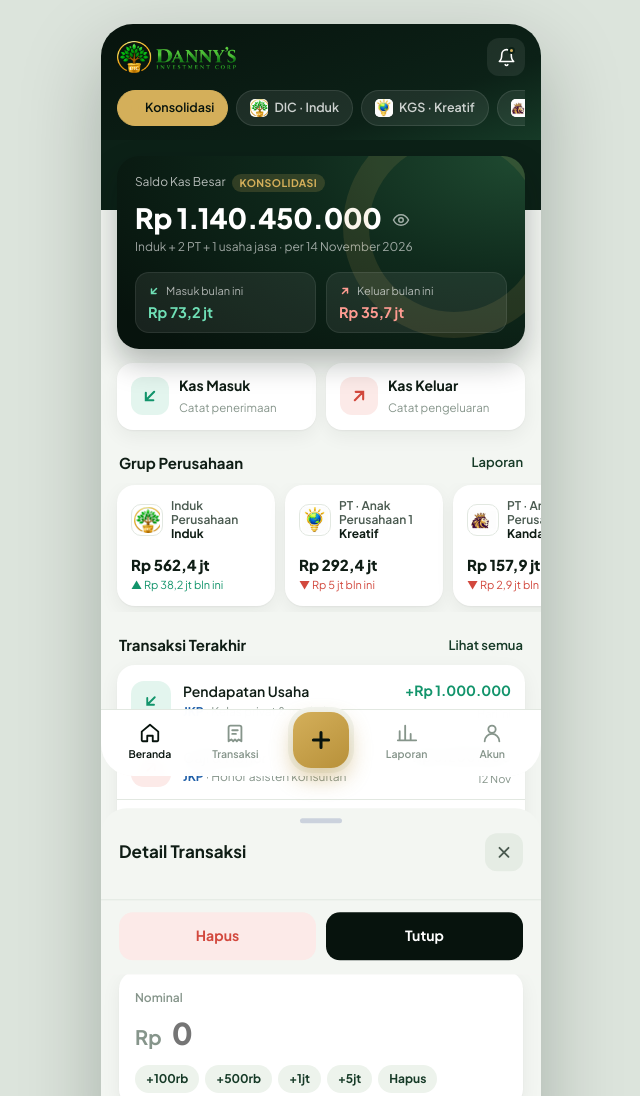
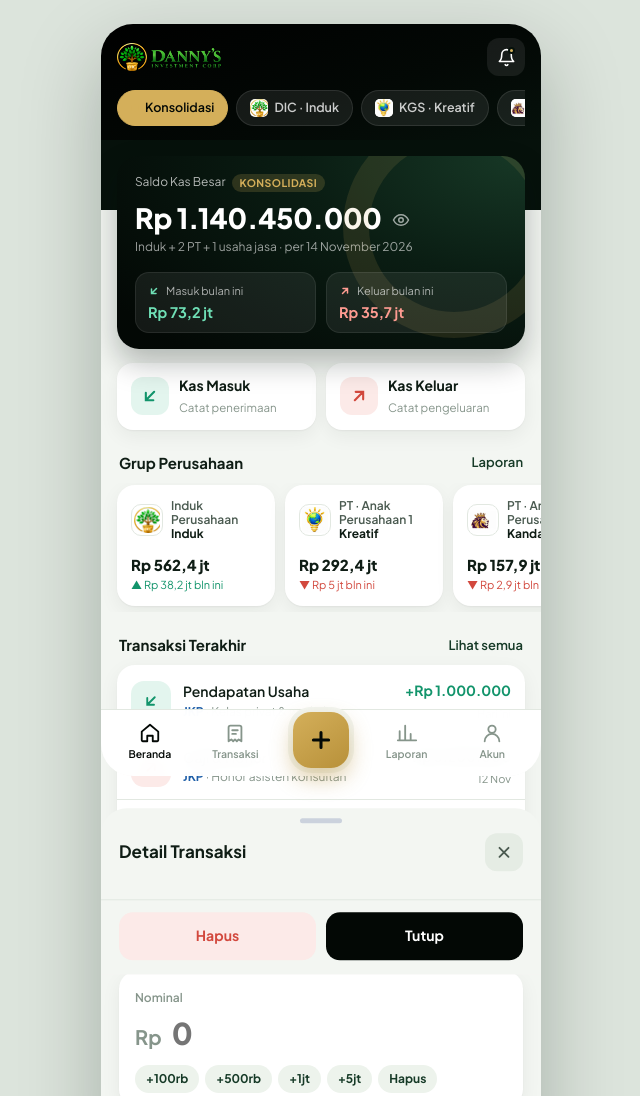
Before and after one commit to sigitsae/dannymamesah, a plain HTML site: page investment_corp.html in a window 1280 px wide. Shown: the top 1096 px of the page, without its empty margins (319-959 px from the left). Drawn offline with Linux system fonts and the light colour scheme.

Commit message:
Shrink DIC logo further and darken header and logo card
Co-Authored-By: Claude Sonnet 5.5 <noreply@anthropic.com>

```diff
--- a/investment_corp.html
+++ b/investment_corp.html
@@ -13,7 +13,7 @@
 <link href="https://fonts.googleapis.com/css2?family=Plus+Jakarta+Sans:wght@400;500;600;700;800&display=swap" rel="stylesheet">
 <style>
   :root{
-    --navy:#07130D; --navy-2:#0C2117; --navy-3:#163A27;
+    --navy:#030805; --navy-2:#06110B; --navy-3:#163A27;
     --gold:#D4AF5A; --gold-2:#B8913A; --gold-soft:#F6EFDD;
     --bg:#F3F6F2; --card:#FFFFFF; --ink:#0F1D15; --ink-2:#4A5A50; --ink-3:#86958B;
     --line:#E2E8E1;
@@ -45,12 +45,12 @@
 
   /* ---------- Header ---------- */
   .header{
-    background:linear-gradient(160deg,var(--navy) 0%,var(--navy-2) 70%,var(--navy-3) 100%);
+    background:linear-gradient(160deg,#000 0%,var(--navy) 60%,var(--navy-2) 100%);
     color:#fff; padding:calc(14px + env(safe-area-inset-top,0px)) 16px 0; position:sticky; top:0; z-index:20;
   }
   .brand-row{display:flex;align-items:center;gap:10px}
   .logo-mark{width:40px;height:40px;flex:none}
-  .brand-logo{height:32px;width:auto;display:block;flex:none}
+  .brand-logo{height:28px;width:auto;display:block;flex:none}
   .wordmark{display:flex;flex-direction:column;line-height:1}
   .wordmark b{font-weight:800;letter-spacing:.16em;font-size:15px}
   .wordmark span{font-size:9.5px;letter-spacing:.28em;color:var(--gold);font-weight:700;margin-top:4px}
@@ -81,10 +81,10 @@
 
   /* ---------- Balance ---------- */
   .hero-bg{background:linear-gradient(180deg,var(--navy-3) 0,var(--navy-3) 0) ;margin:0 -16px;padding:0 16px;
-    background:linear-gradient(180deg,#0C2117 0 70px,transparent 70px)}
+    background:linear-gradient(180deg,#06110B 0 70px,transparent 70px)}
   .balance{
     position:relative;overflow:hidden;border-radius:22px;padding:18px 18px 16px;color:#fff;
-    background:radial-gradient(120% 140% at 100% 0%,#1F4A31 0%,#0F2A1C 45%,#07130D 100%);
+    background:radial-gradient(120% 140% at 100% 0%,#173826 0%,#0A1D13 45%,#030805 100%);
     box-shadow:0 14px 30px rgba(7,19,13,.28);
   }
   .balance::after{content:"";position:absolute;right:-40px;top:-40px;width:170px;height:170px;border-radius:50%;
@@ -194,9 +194,9 @@
   .btn.block{width:100%}
 
   /* ---------- Account / Logo ---------- */
-  .logo-show{padding:26px 18px 20px;text-align:center;background:radial-gradient(120% 120% at 50% 0%,#0F2A1C 0%,#050D09 70%);border:1px solid rgba(212,175,90,.25);color:#fff;border-radius:22px;margin-top:16px;position:relative;overflow:hidden}
+  .logo-show{padding:26px 18px 20px;text-align:center;background:#000;border:1px solid rgba(212,175,90,.25);color:#fff;border-radius:22px;margin-top:16px;position:relative;overflow:hidden}
   .logo-show::before{content:"";position:absolute;inset:auto -60px -90px auto;width:220px;height:220px;border-radius:50%;border:30px solid rgba(212,175,90,.1)}
-  .logo-show .big-logo{width:100%;max-width:240px;height:auto;margin:0 auto;display:block;position:relative;filter:drop-shadow(0 8px 18px rgba(0,0,0,.35))}
+  .logo-show .big-logo{width:100%;max-width:200px;height:auto;margin:0 auto;display:block;position:relative;filter:drop-shadow(0 8px 18px rgba(0,0,0,.35))}
   .logo-show .big{width:84px;height:84px;margin:0 auto 14px;display:block;filter:drop-shadow(0 10px 20px rgba(0,0,0,.25))}
   .logo-show .wm b{font-size:22px;letter-spacing:.2em;font-weight:800;display:block}
   .logo-show .wm span{font-size:10.5px;letter-spacing:.42em;color:var(--gold);font-weight:700;display:block;margin-top:6px}
```
